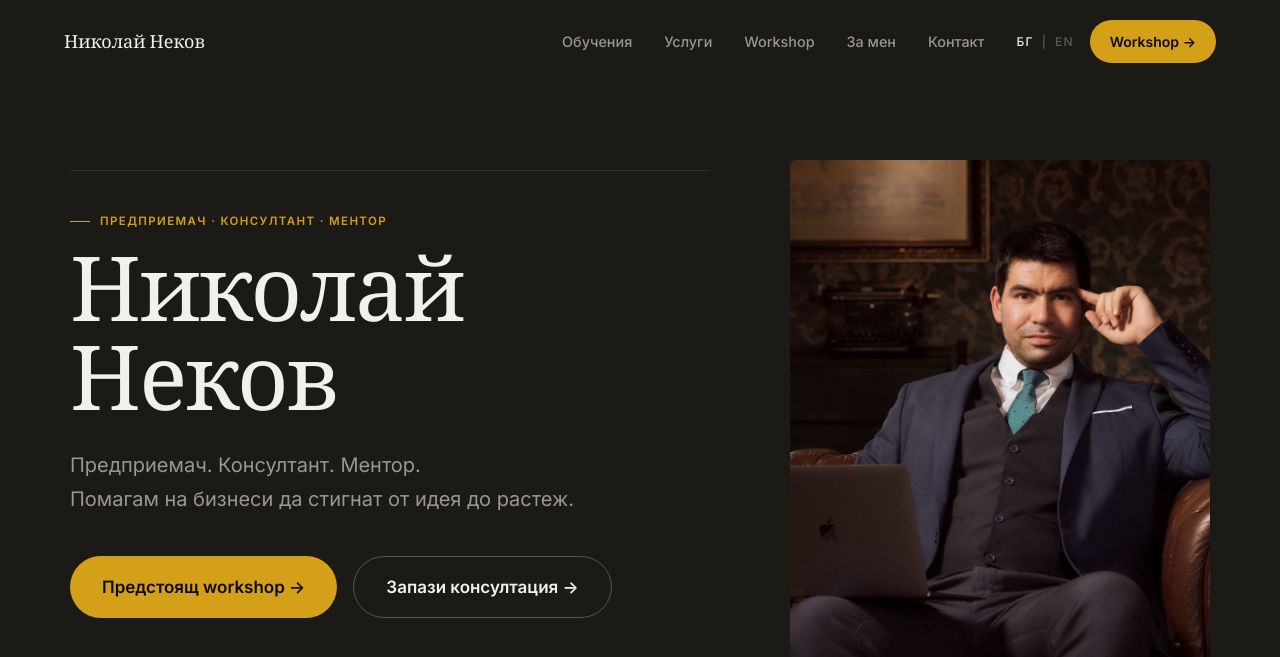
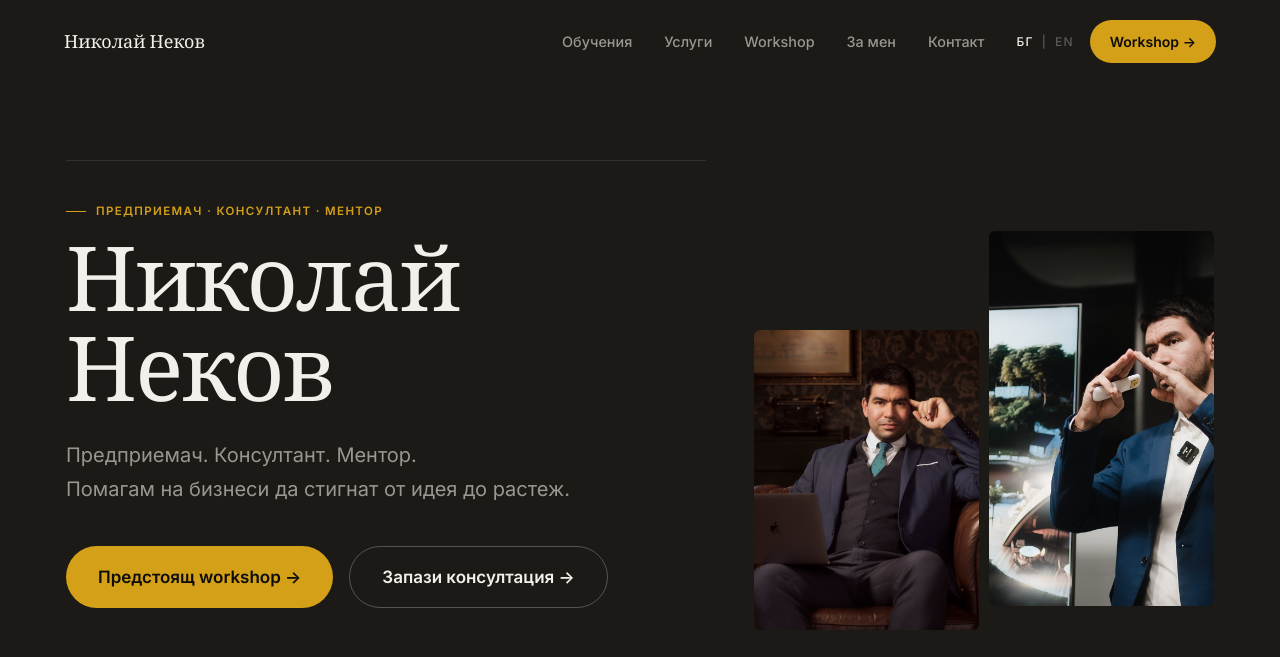
Before and after one commit to Nekov/nekov-website26, a plain HTML site: page index.html in a window 1280 px wide. Shown: the top 657 px of the page. Drawn offline with Linux system fonts and the light colour scheme.

Commit message:
Update site assets

```diff
--- a/css/styles.css
+++ b/css/styles.css
@@ -346,8 +346,8 @@ p { color: var(--text-sec); }
 
 .hero-grid {
   display: grid;
-  grid-template-columns: 1fr 420px;
-  gap: 80px;
+  grid-template-columns: 1fr 460px;
+  gap: 48px;
   align-items: center;
   width: 100%;
 }
@@ -361,13 +361,28 @@ p { color: var(--text-sec); }
 
 .hero-content { max-width: 640px; }
 
-.hero-photo img {
+.hero-photos {
+  display: grid;
+  grid-template-columns: 1fr 1fr;
+  gap: 10px;
+  align-items: end;
+}
+
+.hero-photos img {
   width: 100%;
-  aspect-ratio: 3/4;
   object-fit: cover;
   object-position: center top;
   border-radius: var(--radius);
   display: block;
+}
+
+.hero-photos img:first-child {
+  aspect-ratio: 3/4;
+}
+
+.hero-photos img:last-child {
+  aspect-ratio: 3/5;
+  margin-bottom: 24px;
 }
 
 .hero h1 { margin-bottom: 24px; }
@@ -1718,7 +1733,7 @@ footer {
     gap: 48px;
   }
 
-  .hero-photo {
+  .hero-photos {
     display: none;
   }
 
--- a/index.html
+++ b/index.html
@@ -153,8 +153,9 @@
         </div>
       </div>
 
-      <div class="hero-photo fade-in">
+      <div class="hero-photos fade-in">
         <img src="images/nikolay-hero.jpeg" alt="Николай Неков">
+        <img src="images/nekov-speaking-3.jpg" alt="Николай Неков на сцена">
       </div>
       </div>
     </div>
```
